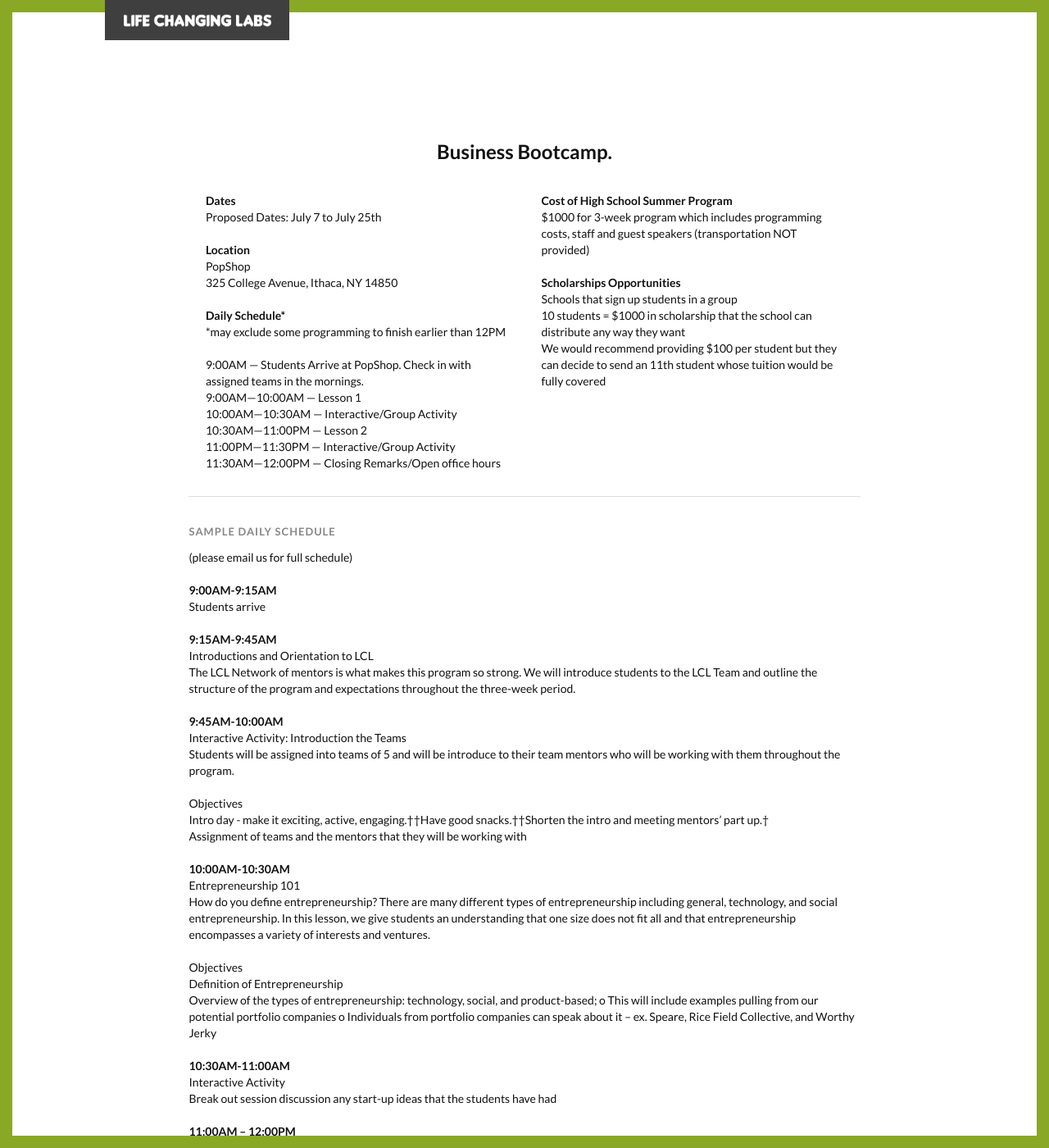
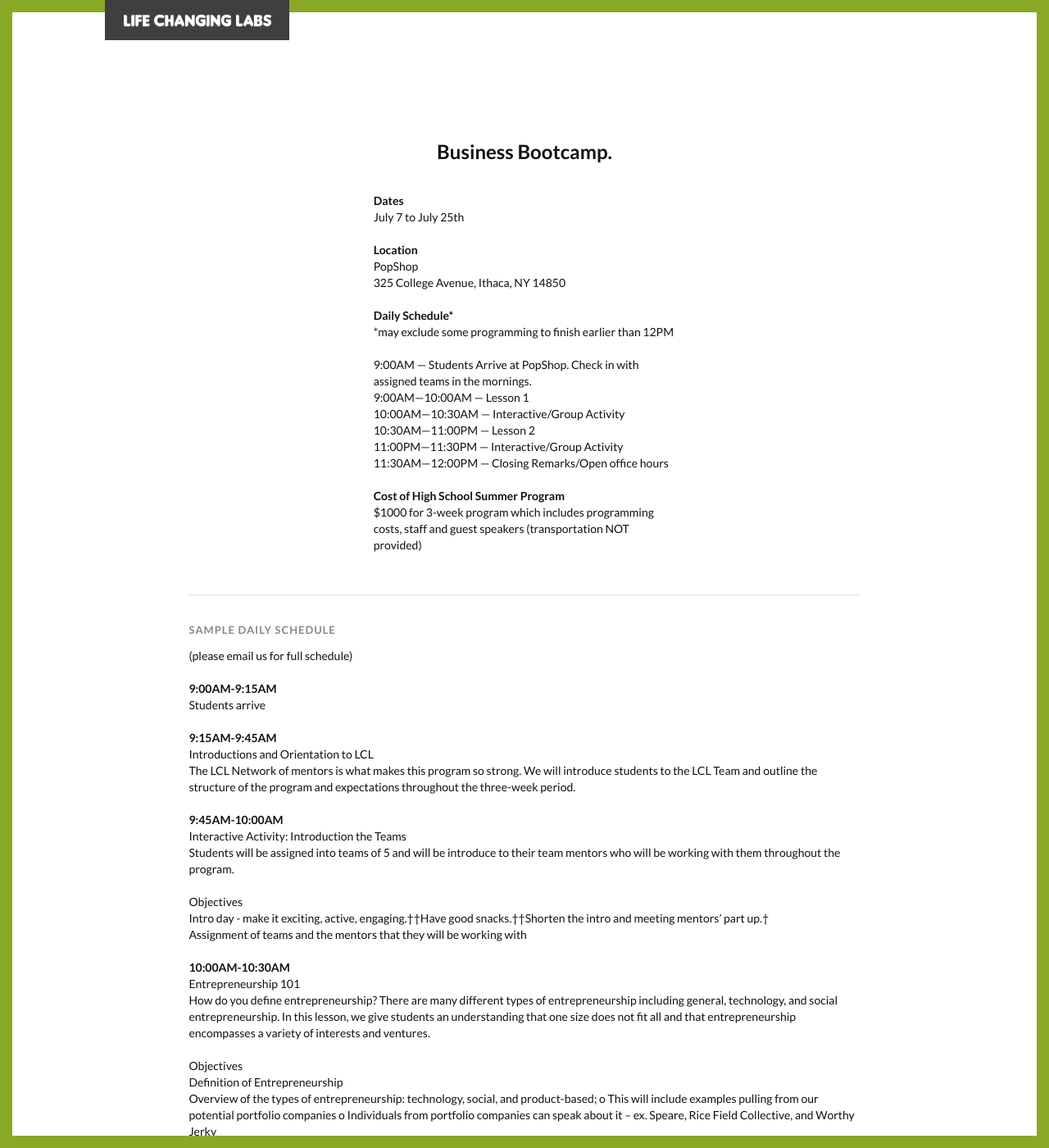
Before and after one commit to alilybit/alilybit.github.io, a Jekyll site: the page built from bootcamp/index.html, in a window 1280 px wide and 1400 px high. Shown: the whole window at 82% size. Built offline with Jekyll 4.4.1, drawn with Linux system fonts in a browser that asks for light colours; nearby versions of some CDN libraries; library files that are not in the unit come from our copies; some of the changed text lies outside the part shown.

Commit message:
updated edits

```diff
--- a/bootcamp/index.html
+++ b/bootcamp/index.html
@@ -8,9 +8,9 @@
 	<div class="lc-title">Business Bootcamp.</div>
 	<br><br>
 	<div class="uk-width-4-5 uk-container-center lc-no-overflow">
-		<div class="uk-width-large-1-2 uk-width-1-1 uk-float-left">
+		<div class="uk-container-center uk-width-large-1-2 uk-width-1-1 uk-float-center">
 			<p class="uk-container-center uk-width-9-10 uk-text-left"><b>Dates</b><br>
-			Proposed Dates: July 7 to July 25th<br><br>
+			July 7 to July 25th<br><br>
 
 			<b>Location</b><br>
 			PopShop<br>
@@ -23,16 +23,15 @@
 			10:00AM—10:30AM — Interactive/Group Activity<br>
 			10:30AM—11:00PM — Lesson 2<br>
 			11:00PM—11:30PM — Interactive/Group Activity<br>
-			11:30AM—12:00PM — Closing Remarks/Open office hours</p>
-		</div>
-		<div class="uk-width-large-1-2 uk-width-1-1 uk-float-left">
-			<p class="uk-container-center uk-width-9-10 uk-text-left"><b>Cost of High School Summer Program</b><br>
+			11:30AM—12:00PM — Closing Remarks/Open office hours<br><br>
+
+			<b>Cost of High School Summer Program</b><br>
 			$1000 for 3-week program which includes programming costs, staff and guest speakers (transportation NOT provided)<br>
 			<br>
-			<b>Scholarships Opportunities</b><br>
+			<!-- <b>Scholarships Opportunities</b><br>
 			Schools that sign up students in a group<br>
 			10 students = $1000 in scholarship that the school can distribute any way they want<br>
-			We would recommend providing $100 per student but they can decide to send an 11th student whose tuition would be fully covered
+			We would recommend providing $100 per student but they can decide to send an 11th student whose tuition would be fully covered -->
 			</p>
 		</div>
 	</div>
@@ -77,7 +76,7 @@
 				Closing Remarks/Questions/Group Work Session<br>
 			</p>
 			<br><br>
-			<p class="uk-text-center">To register for our three-week program, please send us your name and contact information with the subject line "LCL Academic Program" using the link below.<br><br><a class="uk-button uk-button-success" href="mailto:contactlifechanginglabs@gmail.com?Subject=LCL%20Academic%20Program" target="_blank">Register</a></p>
+			<p class="uk-text-center">To register for our three-week program, please send us your name and contact information with the subject line "Business Bootcamp" using the link below.<br><br><a class="uk-button uk-button-success" href="mailto:contactlifechanginglabs@gmail.com?Subject=Business%20Bootcamp" target="_blank">Register</a></p>
 		</div>
 	</div>
 </div>
```
